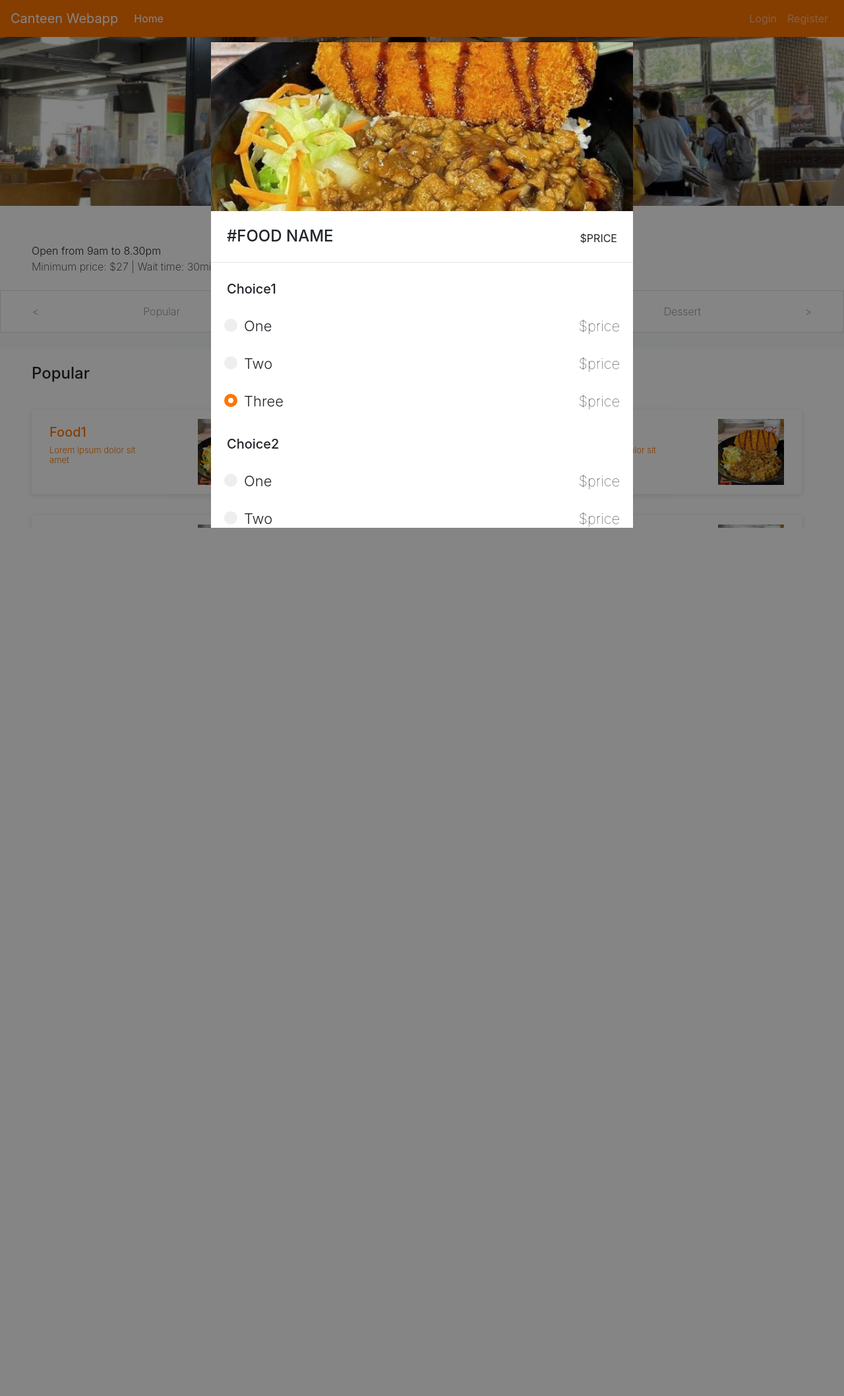
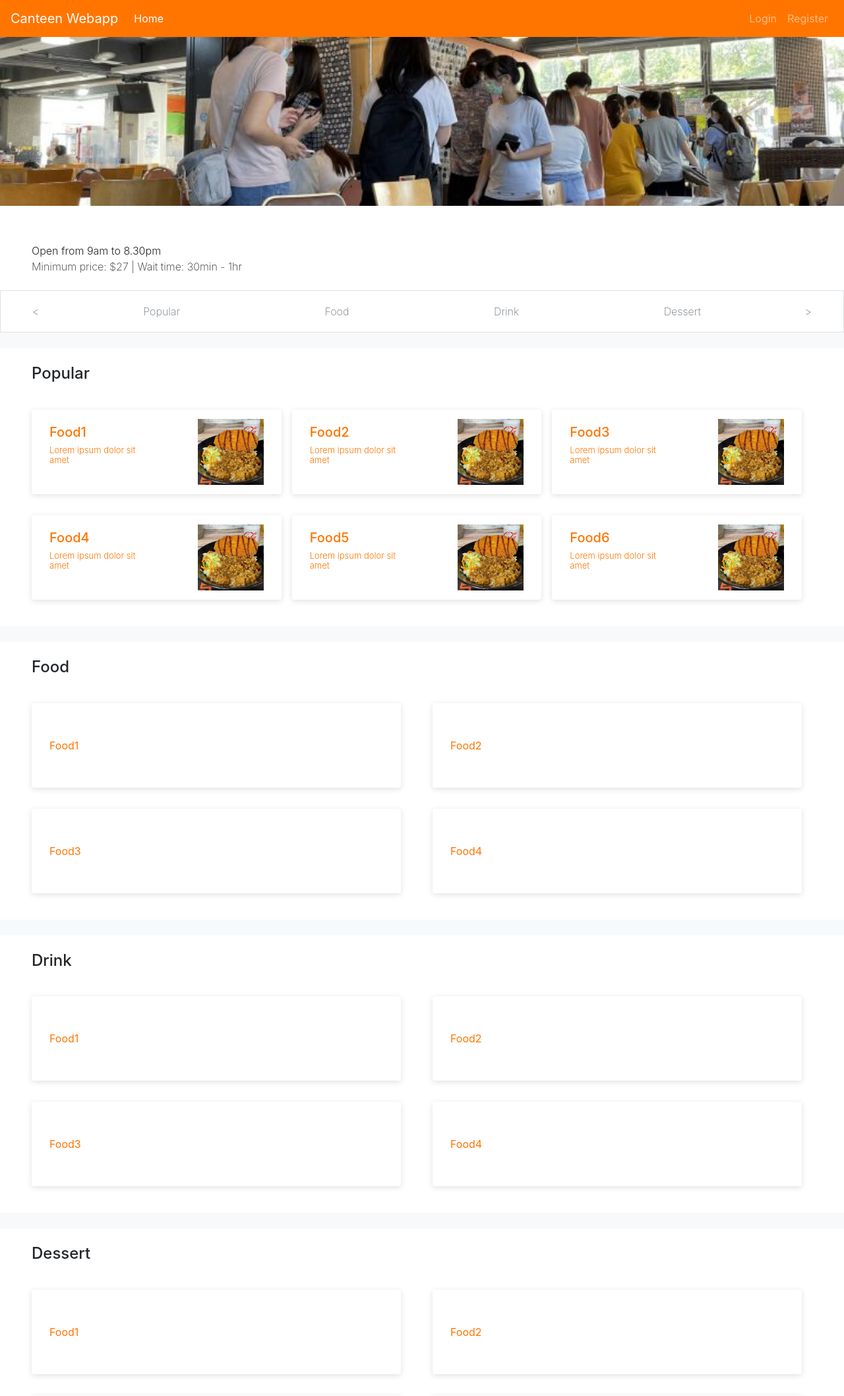
Before and after one commit to sheep167/CSCI3100_canteen_webapp, a Flask app: template canteen/templates/canteen_page.html in a window 1280 px wide. Shown: the top 2116 px of the page at 66% size. Before the commit the page ends 800 px from the top, so only its background shows below. Run offline with Flask 2, Linux system fonts and the light colour scheme; the template is opened without the code that fills it, so the values that code supplies are empty; some libraries are stand-ins or nearby versions.

Commit message:
edit canteen page

```diff
--- a/canteen/templates/canteen_page.html
+++ b/canteen/templates/canteen_page.html
@@ -2,6 +2,7 @@
 
 {% block title %}
     {{canteen_name}} Canteen Page
+    <!-- Or change to Canteen Webapp -->
 {% endblock %}
 
 {% block stylesheet %}
@@ -175,8 +176,8 @@
   </div>
 
   <!-- Enter Food Info -->
-  <div id="enter-food-info" class="bg-over-lay">
-    <div class="container pop-up pl-0 pr-0 display-show" style="background-color: #ffffff; padding-bottom: 80%;">
+  <div id="enter-food-info" class="">
+    <div class="container pop-up pl-0 pr-0" style="background-color: #ffffff; padding-bottom: 80%;">
       <div class="m-0 p-0" style="overflow: hidden; background-color: #ffffff;">
         <div id="food-info-img" style="background-image: url(../static/image/UC/Food1.jpeg) ;">
         </div>
@@ -247,7 +248,7 @@
     <div class="container-fluid pl-5 pr-5">
       <div class="d-flex flex-row flex-wrap" style="background-color: rgb(255, 255, 255); justify-content: space-between;">
 
-        <div class="container m-0 pt-3 pb-3 pr-3 pl-0 col-4" style="height: 20vh; min-width: 300px;">
+        <div class="container m-0 pt-3 pb-3 pr-3 pl-0 col-lg-4 col-12 col-md-6" style="height: 20vh;">
           <button class="food-menu btn btn-outline-secondary h-100 w-100" onclick="addToCart()">
             <div class="container">
               <div class="flex-row d-flex flex-wrap">
@@ -265,7 +266,7 @@
           </button>
         </div>
 
-        <div class="container m-0 pt-3 pb-3 pr-3 pl-0 col-4" style="height: 20vh; min-width: 300px;">
+        <div class="container m-0 pt-3 pb-3 pr-3 pl-0 col-lg-4 col-12 col-md-6" style="height: 20vh;">
           <button class="food-menu btn btn-outline-secondary h-100 w-100" >
             <div class="container">
               <div class="flex-row d-flex flex-wrap">
@@ -283,7 +284,7 @@
           </button>
         </div>
 
-        <div class="container m-0 pt-3 pb-3 pr-3 pl-0 col-4" style="height: 20vh; min-width: 300px;">
+        <div class="container m-0 pt-3 pb-3 pr-3 pl-0 col-lg-4 col-12 col-md-6" style="height: 20vh;">
           <button class="food-menu btn btn-outline-secondary h-100 w-100" >
             <div class="container">
               <div class="flex-row d-flex flex-wrap">
@@ -301,7 +302,7 @@
           </button>
         </div>
 
-        <div class="container m-0 pt-3 pb-3 pr-3 pl-0 col-4" style="height: 20vh; min-width: 300px;">
+        <div class="container m-0 pt-3 pb-3 pr-3 pl-0 col-lg-4 col-12 col-md-6" style="height: 20vh;">
           <button class="food-menu btn btn-outline-secondary h-100 w-100" >
             <div class="container">
               <div class="flex-row d-flex flex-wrap">
@@ -319,7 +320,7 @@
           </button>
         </div>
 
-        <div class="container m-0 pt-3 pb-3 pr-3 pl-0 col-4" style="height: 20vh; min-width: 300px;">
+        <div class="container m-0 pt-3 pb-3 pr-3 pl-0 col-lg-4 col-12 col-md-6" style="height: 20vh;">
           <button class="food-menu btn btn-outline-secondary h-100 w-100" >
             <div class="container">
               <div class="flex-row d-flex flex-wrap">
@@ -337,7 +338,7 @@
           </button>
         </div>
 
-        <div class="container m-0 pt-3 pb-3 pr-3 pl-0 col-4" style="height: 20vh; min-width: 300px;">
+        <div class="container m-0 pt-3 pb-3 pr-3 pl-0 col-lg-4 col-12 col-md-6" style="height: 20vh;">
           <button class="food-menu btn btn-outline-secondary h-100 w-100">
             <div class="container">
               <div class="flex-row d-flex flex-wrap">
```
